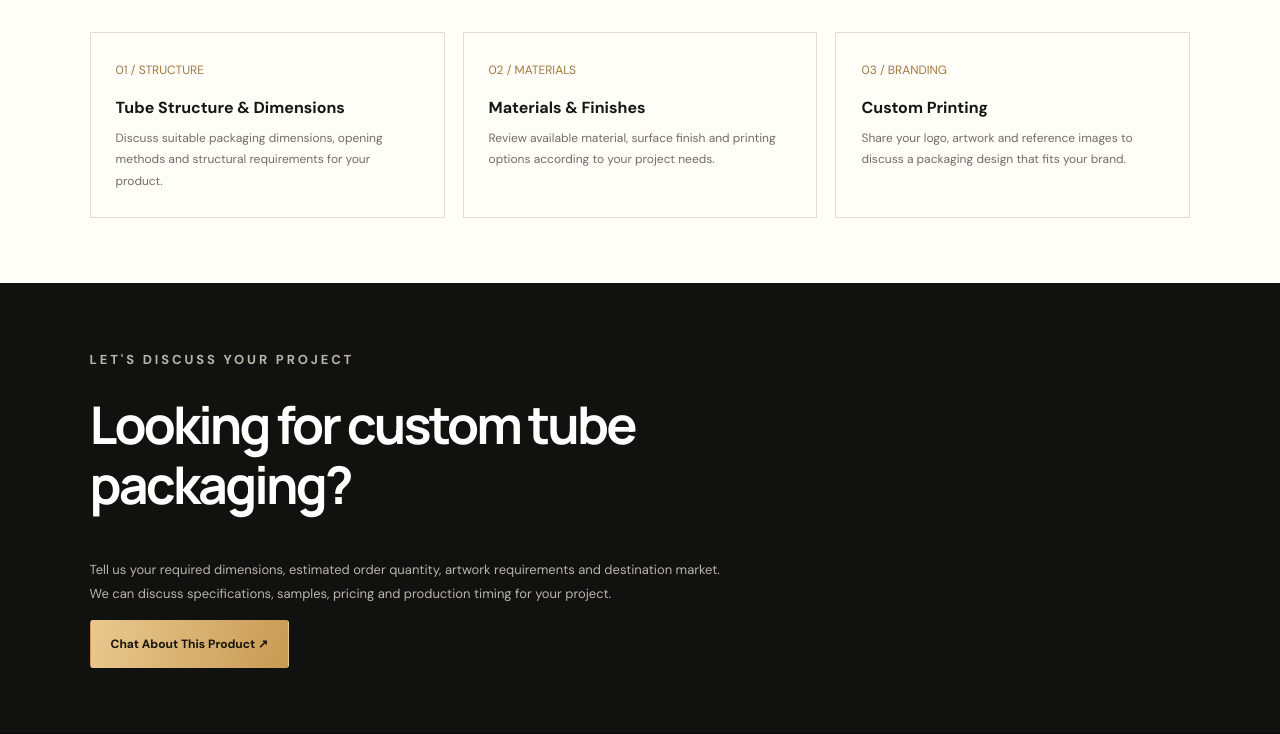
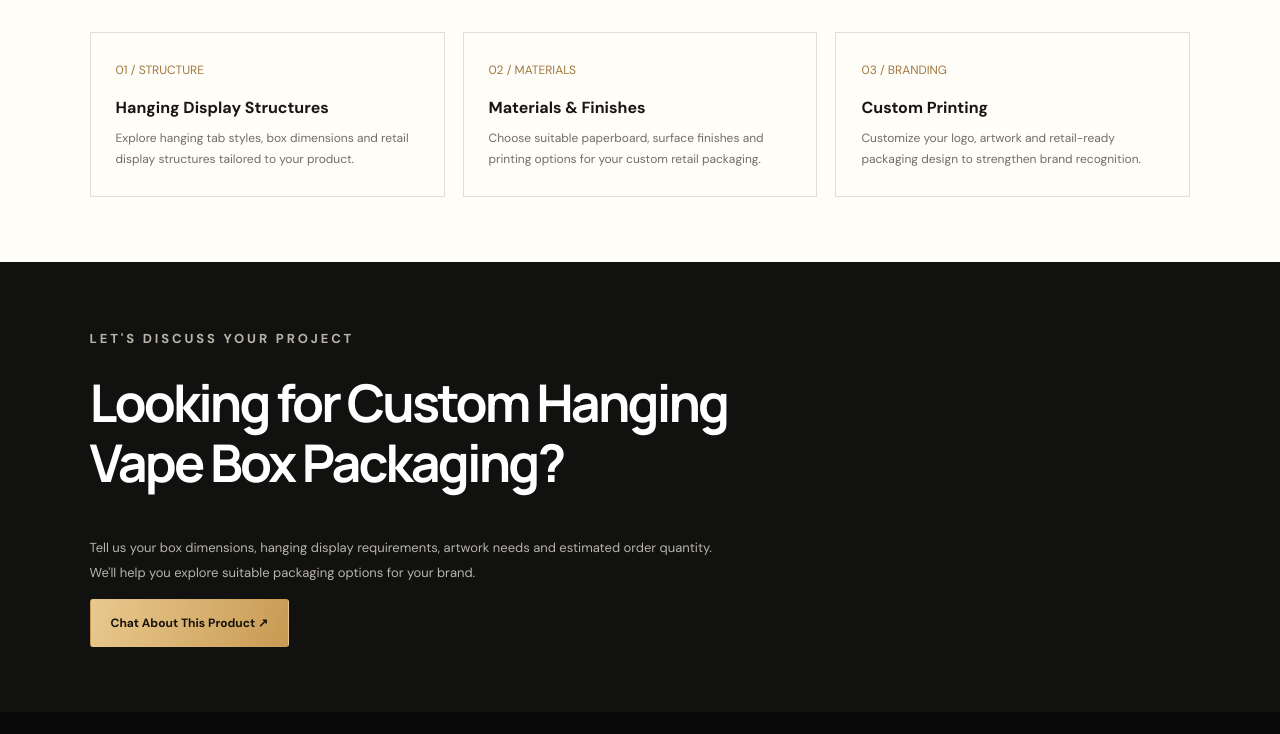
Before and after one commit to echohu64-prog/misipackage-site, a plain HTML site: page products/hanging-vape-box/index.html in a window 1280 px wide. Shown: the part 1020-1754 px from the top of the page. Drawn offline with Linux system fonts and the light colour scheme.

Commit message:
Update index.html
Create Hanging Vape Box product detail page

```diff
--- a/products/hanging-vape-box/index.html
+++ b/products/hanging-vape-box/index.html
@@ -13,8 +13,7 @@
   <meta property="og:description" content="Custom hanging vape box packaging for retail displays, with tailored structures, branding and wholesale options. Discuss your requirements with MisiPackage.">
   <meta property="og:type" content="website">
   <meta property="og:url" content="https://www.misipackage.com/products/hanging-vape-box/">
-  <meta property="og:image" content="https://www.misipackage.com/assets/child-resistant-tube-box.jpg">
-
+  <meta property="og:image" content="https://www.misipackage.com/assets/hanging-vape-box.jpg">
   <link rel="icon" href="/favicon.svg" type="image/svg+xml">
   <link rel="preconnect" href="https://fonts.googleapis.com">
   <link rel="preconnect" href="https://fonts.gstatic.com" crossorigin>
@@ -171,7 +170,7 @@
       <a href="/#why-us">Why MisiPackage</a>
       <a href="/#process">How It Works</a>
       <a class="nav-quote" target="_blank" rel="noopener noreferrer"
-         href="https://wa.me/8615919957110?text=Hello%20MisiPackage%2C%20I%20am%20interested%20in%20your%20Child-Resistant%20Tube%20Box%20packaging.%20I%20would%20like%20to%20discuss%20customization%2C%20dimensions%2C%20order%20quantity%20and%20pricing.">
+        href="https://wa.me/8615919957110?text=Hello%20MisiPackage%2C%20I%20am%20interested%20in%20your%20Hanging%20Vape%20Box%20packaging.">
         Get a Quote ↗
       </a>
     </nav>
@@ -207,11 +206,11 @@ packaging project.
       </div>
 
       <div class="detail-image">
-        <img
-          src="/assets/child-resistant-tube-box.jpg"
-          alt="Custom child-resistant tube box packaging with branded exterior"
-          fetchpriority="high">
-      </div>
+  <img
+    src="/assets/hanging-vape-box.jpg"
+    alt="Custom Hanging Vape Box Packaging for Retail Display"
+    fetchpriority="high">
+</div>
     </section>
 
     <section class="detail-section" id="custom-options">
@@ -226,35 +225,35 @@ packaging project.
       <div class="detail-grid">
         <article class="detail-card">
           <span>01 / STRUCTURE</span>
-          <h3>Tube Structure & Dimensions</h3>
-          <p>Discuss suitable packaging dimensions, opening methods and structural requirements for your product.</p>
+          <h3>Hanging Display Structures</h3>
+          <p>Explore hanging tab styles, box dimensions and retail display structures tailored to your product.</p>
         </article>
 
         <article class="detail-card">
           <span>02 / MATERIALS</span>
           <h3>Materials & Finishes</h3>
-          <p>Review available material, surface finish and printing options according to your project needs.</p>
+          <p>Choose suitable paperboard, surface finishes and printing options for your custom retail packaging.</p>
         </article>
 
         <article class="detail-card">
           <span>03 / BRANDING</span>
           <h3>Custom Printing</h3>
-          <p>Share your logo, artwork and reference images to discuss a packaging design that fits your brand.</p>
+          <p>Customize your logo, artwork and retail-ready packaging design to strengthen brand recognition.</p>
         </article>
       </div>
     </section>
 
     <section class="detail-cta" id="inquiry">
       <p class="eyebrow">LET'S DISCUSS YOUR PROJECT</p>
-      <h2>Looking for custom tube packaging?</h2>
+      <h2>Looking for Custom Hanging Vape Box Packaging?</h2>
       <p>
-        Tell us your required dimensions, estimated order quantity,
-        artwork requirements and destination market. We can discuss
-        specifications, samples, pricing and production timing for your project.
+        Tell us your box dimensions, hanging display requirements,
+artwork needs and estimated order quantity. We'll help you
+explore suitable packaging options for your brand.
       </p>
 
       <a class="button button-gold" target="_blank" rel="noopener noreferrer"
-         href="https://wa.me/8615919957110?text=Hello%20MisiPackage%2C%20I%20am%20interested%20in%20your%20Child-Resistant%20Tube%20Box%20packaging.%20I%20would%20like%20to%20discuss%20customization%2C%20dimensions%2C%20order%20quantity%20and%20pricing.">
+         href="https://wa.me/8615919957110?text=Hello%20MisiPackage%2C%20I%20am%20interested%20in%20your%20Hanging%20Vape%20Box%20packaging.">
         Chat About This Product ↗
       </a>
     </section>
```
